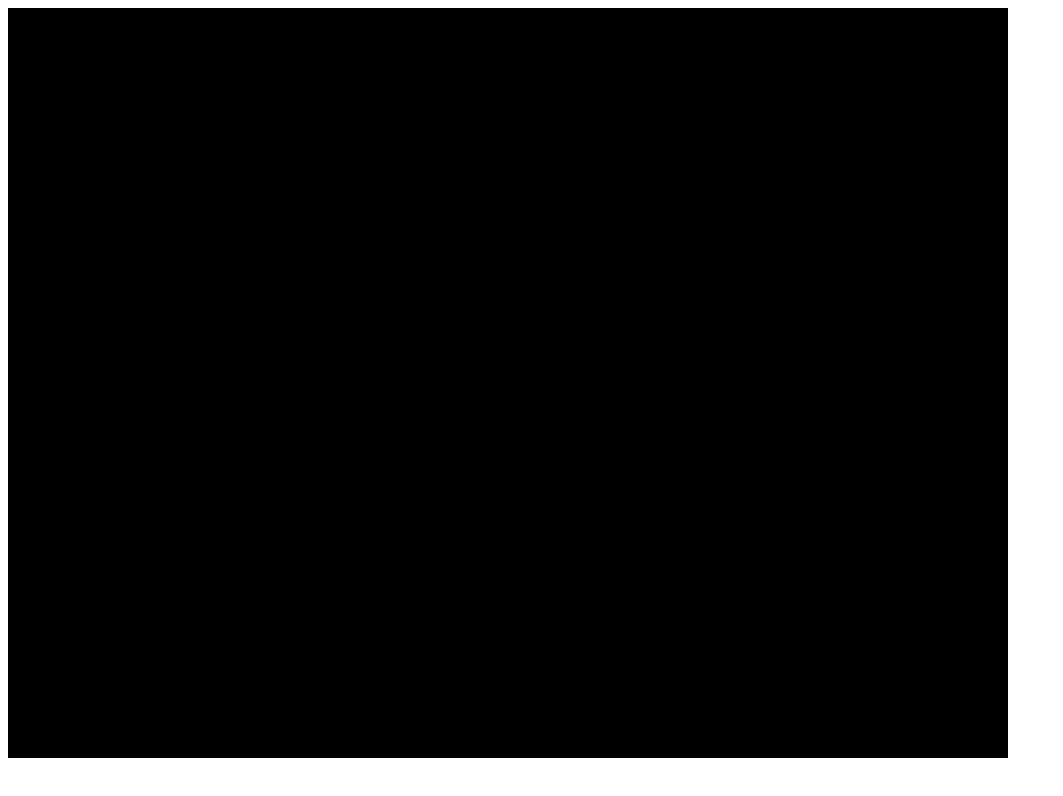
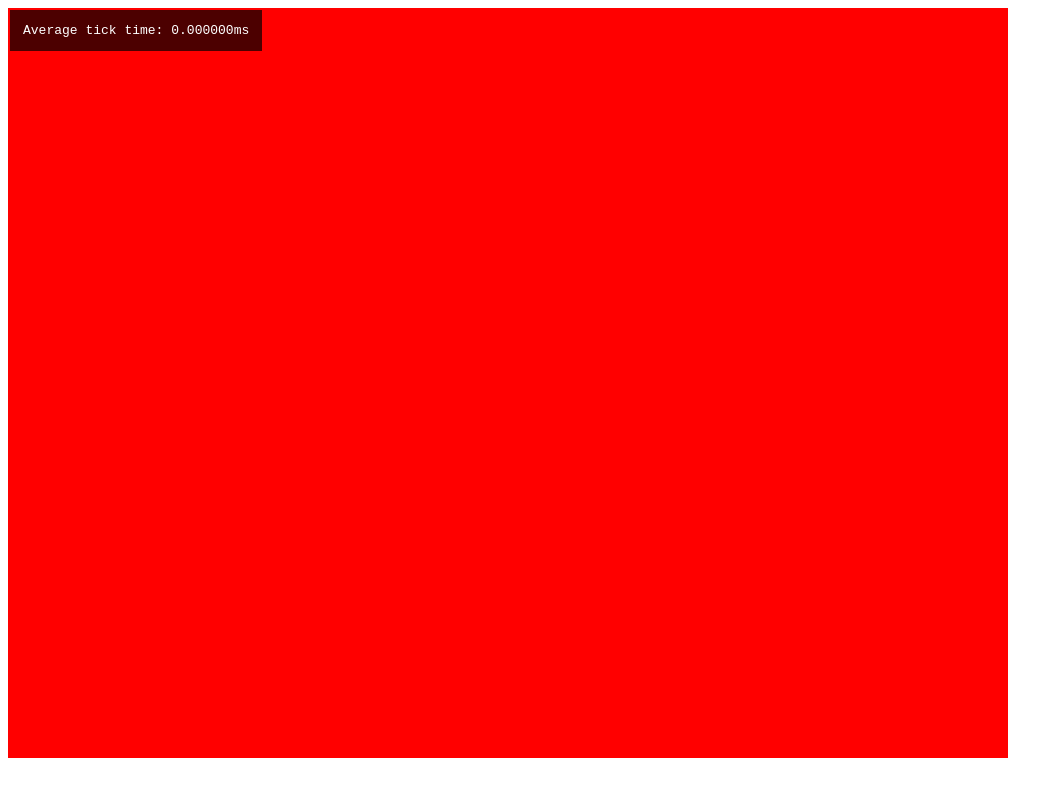
Before and after one commit to SRANP4/CMPT370, a website: page index.html in a window 1280 px wide. Shown: the whole page, without its empty margins (0-1063 px from the left). Drawn offline with Linux system fonts and the light colour scheme.

Commit message:
Added basic simulation loop and a tick rate debug text

```diff
--- a/index.html
+++ b/index.html
@@ -1,6 +1,25 @@
 <html>
-    <body>
-        <canvas id="canvas"></canvas>
-        <script type="module" src="./main.js"></script>
-    </body>
+  <head>
+    <style>
+      #overlay {
+        position: absolute;
+        left: 10px;
+        top: 10px;
+        background-color: rgba(0, 0, 0, 0.7);
+        color: white;
+        font-family: monospace;
+        padding: 1em;
+      }
+      /* canvas {
+        display: block;
+      } */
+    </style>
+  </head>
+  <body>
+    <canvas id="canvas"> </canvas>
+    <div id="overlay">
+      <div><span id="debug_text">DEBUG TEXT</span></div>
+    </div>
+    <script type="module" src="./main.js"></script>
+  </body>
 </html>
--- a/main.js
+++ b/main.js
@@ -11,12 +11,46 @@ three tiers of objects
   prop: visual, audio
 */
 
+/*
+  load things (models, textures, config data, shaders)
+
+  init app state??
+  init drawing objects?
+
+  main loop
+*/
+
+// const appState = {
+//   camera: {},
+//   lights: [],
+//   actors: [],
+//   props: [],
+//   bounce: true
+// }
+
+const TICK_RATE_MS = 16
+
+const appState = {
+  debugValue: 0,
+  debugTextElement: undefined
+}
+
+// previousTicks is a circular array
+// initial second of data will be bunk due to a lot of 0s in the array
+const tickTimeStats = {
+  totalTicks: 120, // this is configurable (120 is 2 seconds worth of ticks)
+  previousTicks: undefined, // this is initialized in initializeTickTimeStats as Float32Array
+  previousTicksIndex: 0,
+  averageTickRate: 0
+}
+
 main()
 
 function main () {
   console.log('hi')
   /** @type {HTMLCanvasElement} */
   const canvas = document.querySelector('#canvas')
+
   const webGLContext = /** @type {WebGL2RenderingContext} */ (canvas.getContext(
     'webgl2'
   ))
@@ -28,11 +62,96 @@ function main () {
   webGLContext.canvas.width = 1000
   webGLContext.canvas.height = 750
 
+  appState.debugTextElement = /** @type {HTMLElement} */ (document.querySelector(
+    '#debug_text'
+  ))
+  appState.debugTextElement.innerText = appState.debugValue.toString()
+
+  loadStuff()
+
+  initializeGlStuff(webGLContext)
+
+  initializeTickTimeStats()
+  runSimulationLoop(0)
+  startRendering(webGLContext)
+}
+
+function initializeTickTimeStats () {
+  tickTimeStats.previousTicks = new Float32Array(tickTimeStats.totalTicks)
+}
+
+function runSimulationLoop (lastTickTime) {
+  const start = window.performance.now()
+  updateTickRateStats(lastTickTime)
+
+  // don't hog cpu if the page isn't visible (effectively pauses the game when it
+  // backgrounds)
+  // NOTE: For debugging it might be useful to use hasFocus instead,
+  // as the game will pause when you click into the F12 debug panel
+  if (document.visibilityState === 'visible') {
+    simulate(lastTickTime)
+  }
+
+  // always pass back to the browser, even if this means a janky tick rate,
+  // its more important to let the browser function properly
+  // ideally this will callback immediately if we're *redline* (taking up
+  // 16 ms or more per tick)
+  const elapsed = window.performance.now() - start
+  window.setTimeout(
+    runSimulationLoop,
+    Math.max(0, TICK_RATE_MS - elapsed),
+    elapsed
+  )
+}
+
+function updateTickRateStats (lastTickTime) {
+  tickTimeStats.previousTicks[tickTimeStats.previousTicksIndex] = lastTickTime
+  tickTimeStats.previousTicksIndex =
+    (tickTimeStats.previousTicksIndex + 1) % tickTimeStats.totalTicks
+
+  let sum = 0
+  tickTimeStats.previousTicks.forEach(element => {
+    sum += element
+  })
+
+  tickTimeStats.averageTickRate = sum / tickTimeStats.totalTicks
+}
+
+function simulate (lastTickTime) {
+  appState.debugValue += 1
+  appState.debugTextElement.innerText =
+    'Average tick time: ' +
+    tickTimeStats.averageTickRate.toFixed(6).toString() +
+    'ms'
+}
+
+function startRendering (webGLContext) {
+  // A variable for keeping track of time between frames
+  let then = 0.0
+
+  // This function is called when we want to render a frame to the canvas
+  function render (now) {
+    now *= 0.001 // convert to seconds
+    const deltaTime = now - then
+    then = now
+
+    // Draw our scene
+    drawScene(webGLContext, deltaTime)
+
+    // Request another frame when this one is done
+    window.requestAnimationFrame(render)
+  }
+
+  // Draw the scene
+  window.requestAnimationFrame(render)
+}
+
+function drawScene (webGLContext, deltaTime) {
   // Set clear colour
   // This is a Red-Green-Blue-Alpha colour
   // See https://en.wikipedia.org/wiki/RGB_color_model
   // Here we use floating point values. In other places you may see byte representation (0-255).
-  webGLContext.clearColor(0.0, 0.0, 0.0, 1.0)
+  webGLContext.clearColor(1.0, 0.0, 0.0, 1.0)
 
   // Depth testing allows WebGL to figure out what order to draw our objects such that the look natural.
   // We want to draw far objects first, and then draw nearer objects on top of those to obscure them.
@@ -50,3 +169,8 @@ function main () {
 
   // draw objects here
 }
+
+function loadStuff () {
+}
+
+function initializeGlStuff (webGLContext) {}
```
